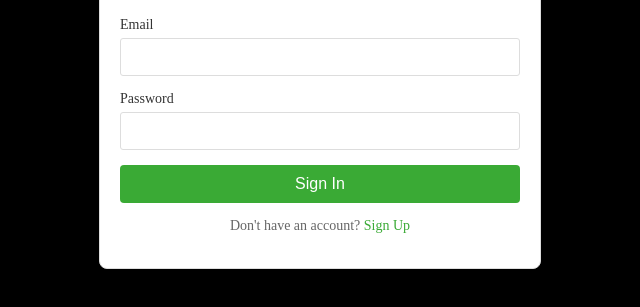
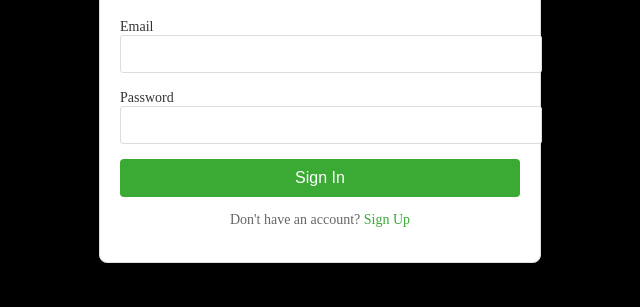
Before and after one commit to MansiThakur5/skill-swap-app, a website: page public/login.html in a window 1280 px wide. Shown: the part 117-424 px from the top of the page, without its empty margins (320-960 px from the left). Drawn offline with Linux system fonts and the light colour scheme.

Commit message:
login.css

```diff
--- a/public/login.css
+++ b/public/login.css
@@ -8,7 +8,6 @@ body {
     padding: 20px;
     border: 1px solid #ddd;
     border-radius: 8px;
-    box-shadow: 0 2px 10px rgba(0, 0, 0, 0.1);
     text-align: center;
     background-color: white;
 }
@@ -21,31 +20,20 @@ body {
 
 .form-group {
     margin-bottom: 15px;
-    text-align: center;
+    text-align: left;
 }
 
 .form-group label {
-    display: flex;
-    margin-bottom: 5px;
     font-size: 14px;
     color: #333;
 }
 
 .form-group input {
-    display: flex;
-    justify-content: center;
-    align-items: center;
     width: 100%;
     padding: 10px;
     font-size: 14px;
     border: 0.5px solid #ddd;
     border-radius: 3px;
-    box-sizing: border-box;
-}
-
-.form-group input:focus {
-    border-color: #3aaa35;
-    box-shadow: 0 0 5px rgba(58, 170, 53, 0.5);
 }
 
 .btn {
@@ -57,7 +45,6 @@ body {
     border: none;
     border-radius: 4px;
     cursor: pointer;
-    transition: background 0.3s;
 }
 
 .btn:hover {
```
